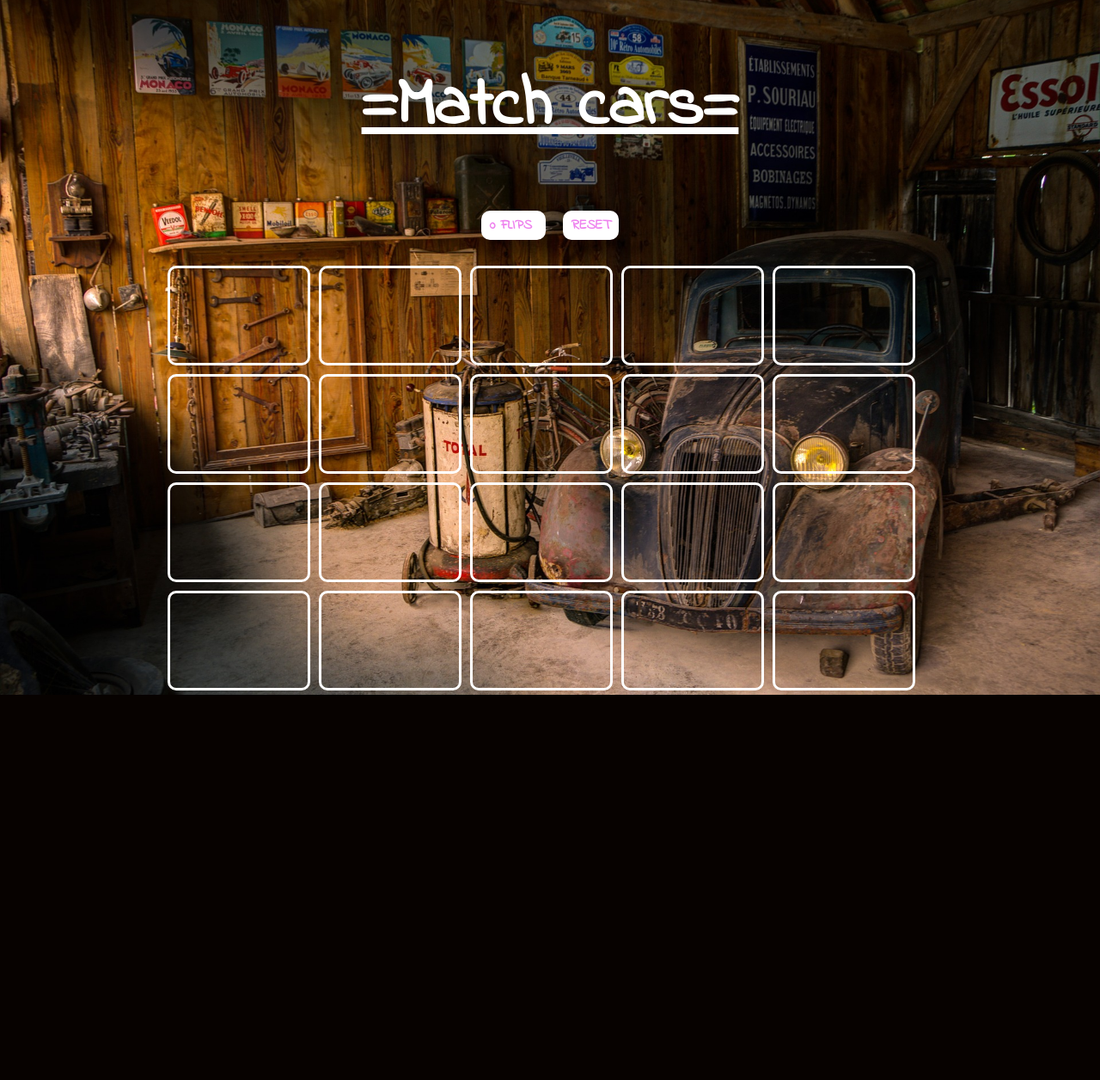
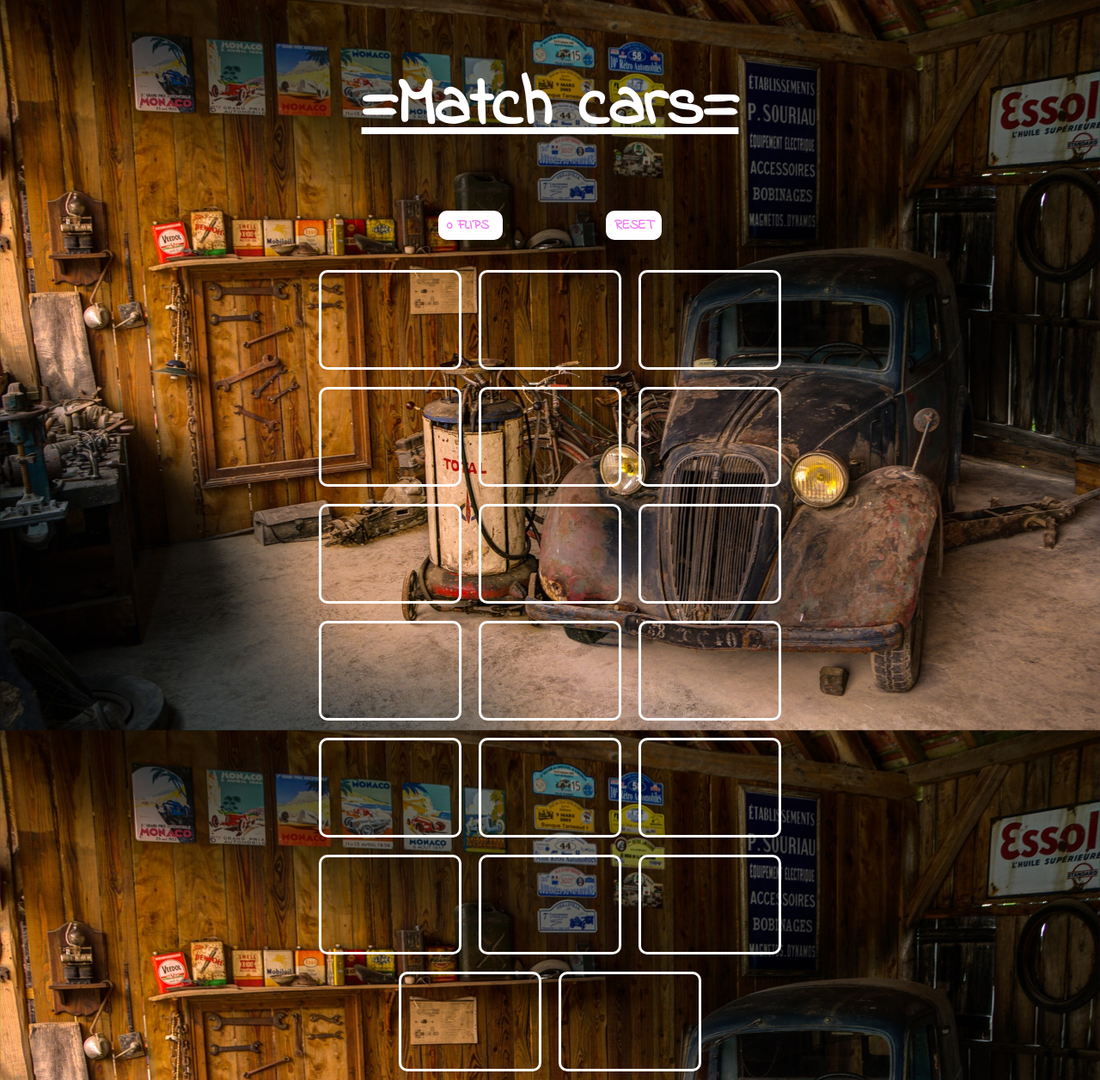
Before and after one commit to Kraljiccar/Simple-memory-card-game-car-photos-, a PHP site: page / in a window 1280 px wide. Shown: the whole page at 86% size. Before the commit the page ends 808 px from the top, so only its background shows below. Run offline with PHP 8.4, Linux system fonts and the light colour scheme; some libraries are stand-ins or nearby versions.

Commit message:
making it responsive

```diff
--- a/assets/css/main.css
+++ b/assets/css/main.css
@@ -1,12 +1,14 @@
 @import url('https://fonts.googleapis.com/css2?family=Indie+Flower&display=swap');
 
 body {
-    margin: 0;
-    padding: 0;
+   margin:0;
+   padding: 0;
+       height:100%;
     background-image: url("../images/garage.jpg");
-     background-position: center;
     background-repeat: no-repeat;
     background-size: cover;
+      background-position: center center;
+       background-attachment: fixed;
     font-family: 'Indie Flower', cursive;
     color: #ffffff;
 }
@@ -14,28 +16,33 @@
     text-align: center;
     text-decoration: underline;
     font-size: 5rem;
+    margin: 0, auto;
 }
 
 #game {
+
     margin: 0px auto;
     width: 900px;
+
 }
 
 #cards {
     z-index: 1;
-	margin: 10px 0 0;
+    margin: 0, auto;
+    display: flex;
+    flex-wrap: wrap;
+    justify-content: center;
 }
 
 #cards div {
-    float: left;
 	width: 150px;
 	height: 100px;
-	margin: 5px;
+	margin: 10px;
 	padding: 5px;
 	border: 3px solid #ffffff;
 	cursor: pointer;
 	border-radius: 10px;
-
+    background-size: cover;
 }
 
 #cards div:hover {
@@ -46,19 +53,21 @@
     display: none;
 	border-radius: 10px;
 	z-index: 3;
-    background-size: cover;
+
 }
 
-#gamebuttons {
+#buttons {
     text-align: center;
-	margin: 30px;
+	margin-top: 30px;
+    margin-bottom: 30px;
+
 	display: block;
 }
 
-#gamebuttons .button{
+#buttons .button{
     text-transform: uppercase;
 	background: #ffffff;
-	margin: 10px;
+	margin: 60px;
 	cursor: pointer;
     padding: 5px 10px;
     border-radius: 10px;
@@ -66,7 +75,20 @@
     font-weight: 900;
 }
 
-#gamebuttons .button:hover{
+#buttons .button:hover{
     background-color: violet;
     color:white;
 }
+
+@media screen and (max-width:1393px){
+#game{
+        width: 600px;
+    }
+}
+
+
+@media screen and (max-width:767px){
+    #game{
+        width: 400px;
+    }
+}
--- a/index.html
+++ b/index.html
@@ -14,7 +14,7 @@
 </div>
 
 <div id="game">
-<span id="gamebuttons">
+<span id="buttons">
     <span class="button">
       <span id="counter">0</span>
       flips
@@ -32,7 +32,6 @@
 
 
 <script src="//code.jquery.com/jquery-3.5.0.min.js"></script>
-<script src="assets/js/jquery.js"></script>
 <script src="assets/js/script.js"></script>
 </body>
 </html>
```
